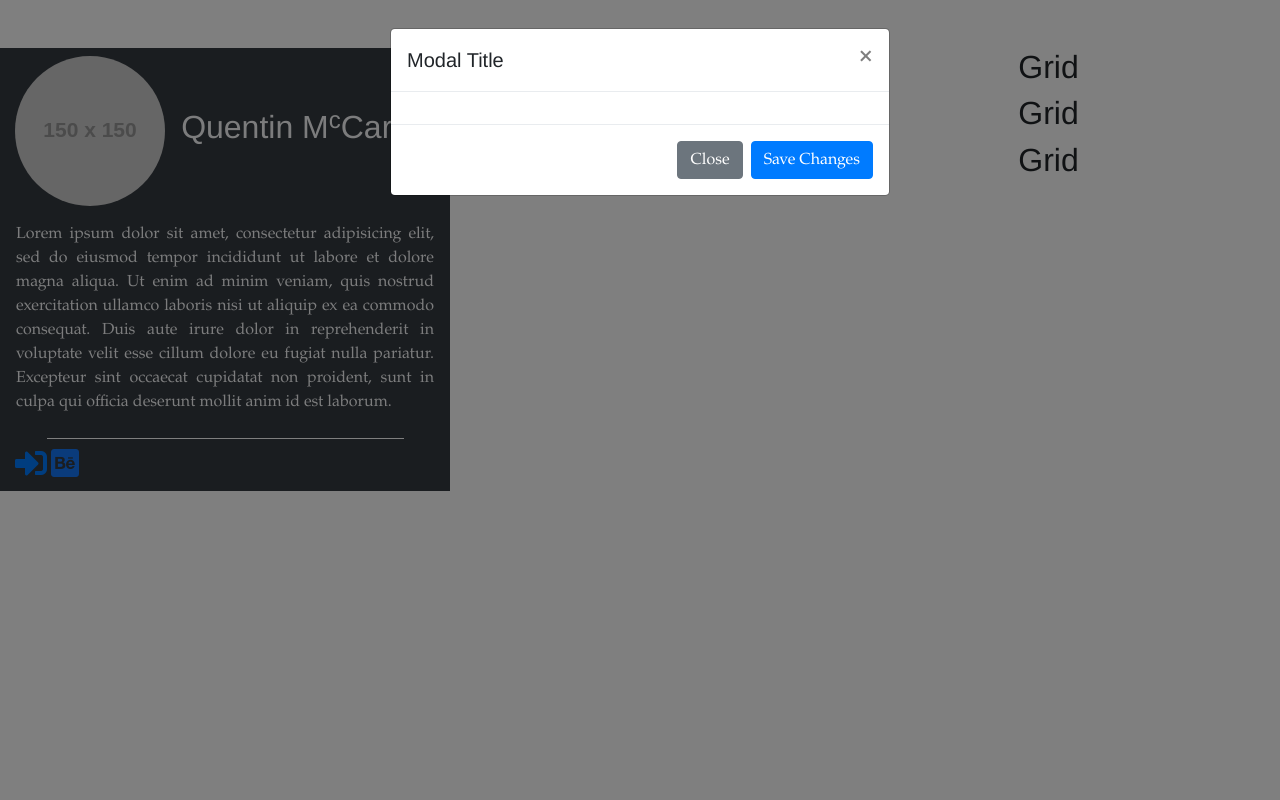
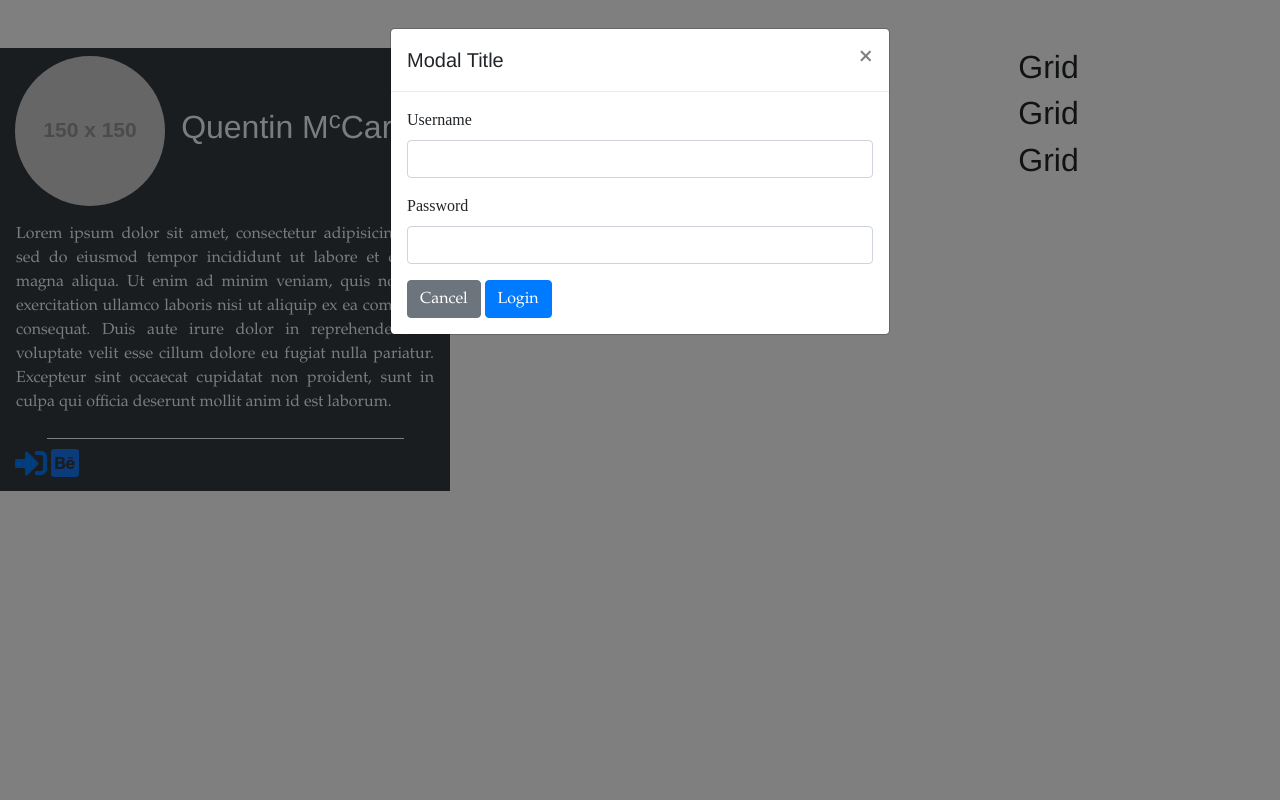
Before and after one commit to QuentinMcCarthy/portfolio, a PHP site: page / in a window 1280 px wide, after a click that opens the changed part. Run offline with PHP 8.4, Linux system fonts and the light colour scheme; grey boxes labelled with a size stand in for pictures from a placeholder-image service; some libraries are stand-ins or nearby versions.

Commit message:
Adding temporary login form to modal

```diff
--- a/css/master.css
+++ b/css/master.css
@@ -33,6 +33,10 @@ hr {
 	width: 85%;
 }
 
+label {
+	font-family: "Times New Roman", Times, serif;
+}
+
 a:hover {
 	color: #007bff;
 }
--- a/index.php
+++ b/index.php
@@ -72,18 +72,28 @@
 	<div class="modal fade" id="loginModal" tabindex="-1" role="dialog" aria-hidden="true">
 		<div class="modal-dialog" role="document">
 			<div class="modal-content">
+				<!-- Modal Header -->
 				<div class="modal-header">
 					<h5 class="modal-title">Modal Title</h5>
 					<button type="button" class="close" data-dismiss="modal" aria-label="Close">&times;</button>
 				</div>
 
+				<!-- Modal Body -->
 				<div class="modal-body">
+					<form action="index.php" method="post">
+						<div class="form-group">
+							<label for="username">Username</label>
+							<input type="text" name="username" class="form-control" value="">
+						</div>
 
-				</div>
+						<div class="form-group">
+							<label for="password">Password</label>
+							<input type="password" name="password" class="form-control" value="">
+						</div>
 
-				<div class="modal-footer">
-					<button type="button" class="btn btn-secondary" data-dismiss="modal">Close</button>
-					<button type="button" class="btn btn-primary">Save Changes</button>
+						<button type="button" class="btn btn-secondary">Cancel</button>
+						<button type="submit" name="submit" class="btn btn-primary">Login</button>
+					</form>
 				</div>
 			</div>
 		</div>
```
